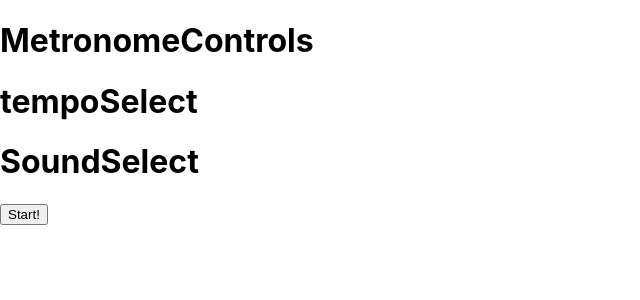
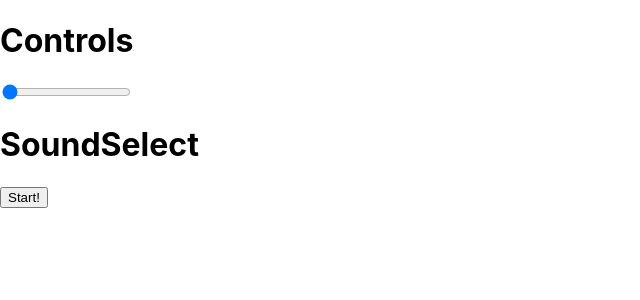
Before and after one commit to CallumGrindle/metronome_app, a React (Create React App) app: page / in a window 1280 px wide. Shown: the top 300 px of the page, without its empty margins (0-640 px from the left). Built offline with nearby package versions, Linux system fonts and the light colour scheme.

Commit message:
tempo slider passing state

```diff
--- a/src/components/TempoSelect.js
+++ b/src/components/TempoSelect.js
@@ -1,8 +1,16 @@
 import React from 'react';
 
 const TempoSelect = (props) => {
+
+  function handleChange(event) {
+    props.onSlide(event.target.value)
+  }
+
   return (
-    <h1>tempoSelect</h1>
+    <input onChange={ handleChange }
+      type="range"
+      min="1000"
+      max="200000"/>
   )
 }
 
--- a/src/containers/MetronomeContainer.js
+++ b/src/containers/MetronomeContainer.js
@@ -8,14 +8,21 @@ constructor(props) {
   this.state = {
     sounds: [],
     selectedSound: null,
-    interval: null
+    tempo: null
   }
+    this.handleTempoChange = this.handleTempoChange.bind(this);
 }
+
+  handleTempoChange(selectedTempo) {
+    this.setState({ tempo: selectedTempo })
+  }
 
   render() {
     return (
       <div className="metronome-controls">
-        <MetronomeControls />
+        <MetronomeControls
+        onSlide={ this.handleTempoChange }
+        tempo={ this.state.tempo }/>
         <Metronome />
       </div>
     )
--- a/src/containers/MetronomeControls.js
+++ b/src/containers/MetronomeControls.js
@@ -3,11 +3,12 @@ import TempoSelect from '../components/TempoSelect.js'
 import SoundSelect from '../components/SoundSelect.js'
 
 const MetronomeControls = (props) => {
+
   return (
     <div>
-      <h1>MetronomeControls</h1>
-      <TempoSelect />
-      <SoundSelect />
+      <h1>Controls</h1>
+        <TempoSelect onSlide={props.onSlide}/>
+        <SoundSelect />
     </div>
   )
 }
```
